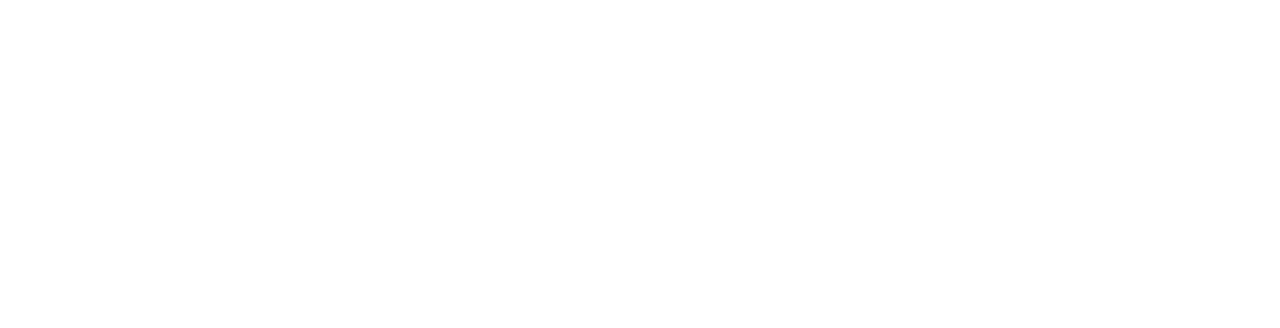
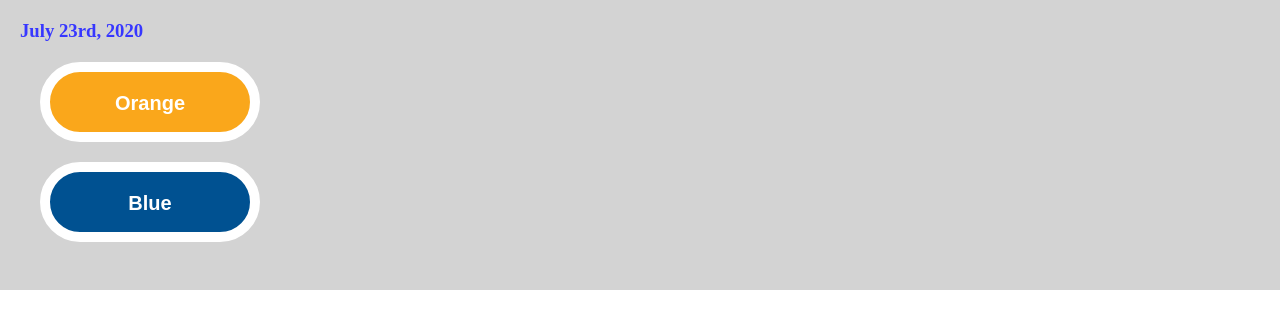
Before and after one commit to Javion24/JavionWard, a plain HTML site: page code-along/07_23/index.html in a window 1280 px wide. Drawn offline with Linux system fonts and the light colour scheme.

Commit message:
Added changes to index.html

```diff
--- a/code-along/07_23/index.html
+++ b/code-along/07_23/index.html
@@ -2,8 +2,74 @@
 <html>
     <head>
         <title>July 23rd, 2020</title>
+        <style>
+            *{
+            margin: 0px;
+             }
+
+        h3 {
+            margin-bottom: 20px;
+            color: rgb(55, 55, 255);
+        }
+
+        .wrapper {
+        background-color: lightgray;
+        height: 250px;
+        padding: 20px;
+}
+
+        .box {
+        border: 10px solid white;
+        border-radius: 50px;
+        height: 20px;
+        width:  200px;
+        text-align: center;
+        font-weight: 800;
+        font-size: 20px;
+        font-family: Arial, Helvetica, sans-serif;
+        color: white;
+}
+
+        #orange {
+         background-color: #faa71b;
+        padding-top: 20px;
+        padding-bottom: 20px;
+        margin-bottom: 20px;
+        animation: slide-in 1s ease-in 0s forwards;
+        opacity: 0;
+        }
+
+        #blue {
+        background-color: #005191;
+        padding-top: 20px;
+        padding-bottom: 20px;
+        animation: slide-in 1s ease-in 0.5s forwards;
+        opacity: 0;
+        }
+
+        @keyframes slide-in{
+            from{
+                transform: translateX(0px);
+            }
+
+            to {
+                transform: translateX(20px);
+                opacity: 1;
+            }
+        }
+
+
+        </style>
     </head>
     <body>
-
+        <div class="wrapper">
+            <h3>July 23rd, 2020</h3>
+            <div id="orange" class="box">
+            <p>Orange</p>
+            </div>
+            <div id="blue" class="box">
+            <p>Blue</p>
+            </div>
+        </div>
     </body>
 </html>
```
